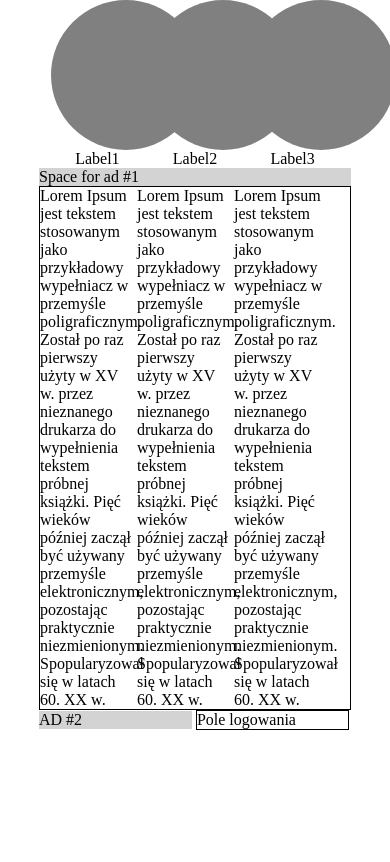
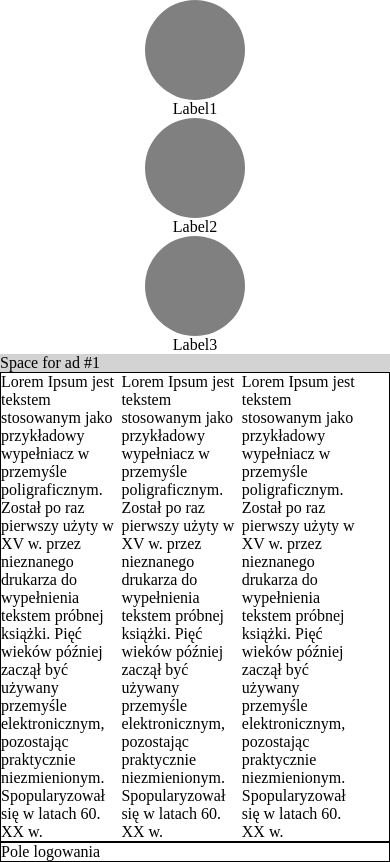
Before and after one commit to Learn2CodePLBackup/WRO_FRONTEND_S0_WKS, a plain HTML site: page index.html in a window 390 px wide. Drawn offline with Linux system fonts and the light colour scheme.

Commit message:
versja mobile

```diff
--- a/main.scss
+++ b/_main.scss
@@ -7,6 +7,10 @@ section {
     &.mainBody {
         width: 80%;
         margin:auto;
+
+        @media screen and (max-width: $mobile) {
+            width:100%;
+        }
     }
     &.mainThreePlaceholders {
         text-align: center;
@@ -16,14 +20,19 @@ section {
                 display: inline-block;
                 text-align: center;
 
+                @media screen and (max-width: $mobile) {
+                    display: block;
+                    margin: auto;
+                }
+
             }
             &.mainPlaceholder {
-                width: 150px;
-                height: 150px;
+                width: 100px;
+                height: 100px;
                 background: gray;
                 margin: auto;
                 // vertical-align: middle;
-                border-radius: 75px;
+                border-radius: 50px;
             }
         }
     }
@@ -51,6 +60,9 @@ section {
                 width: 49%;
                 box-sizing: border-box;
 
+                @media screen and (max-width: $mobile) {
+                    display: none;
+                }
             }
 
             &.mainLogin {
@@ -58,6 +70,10 @@ section {
 
                 box-sizing: border-box;
                 width: 49%;
+
+                @media screen and (max-width: $mobile) {
+                    width: 100%;
+                }
             }
 
         }
--- /dev/null
+++ b/_vars.scss
@@ -0,0 +1 @@
+$mobile: 450px;
--- a/style.scss
+++ b/style.scss
@@ -1 +1,2 @@
-@import './main.scss';
+@import './_vars.scss';
+@import './_main.scss';
```
Also changed, not shown: style.css, 1 other file.
